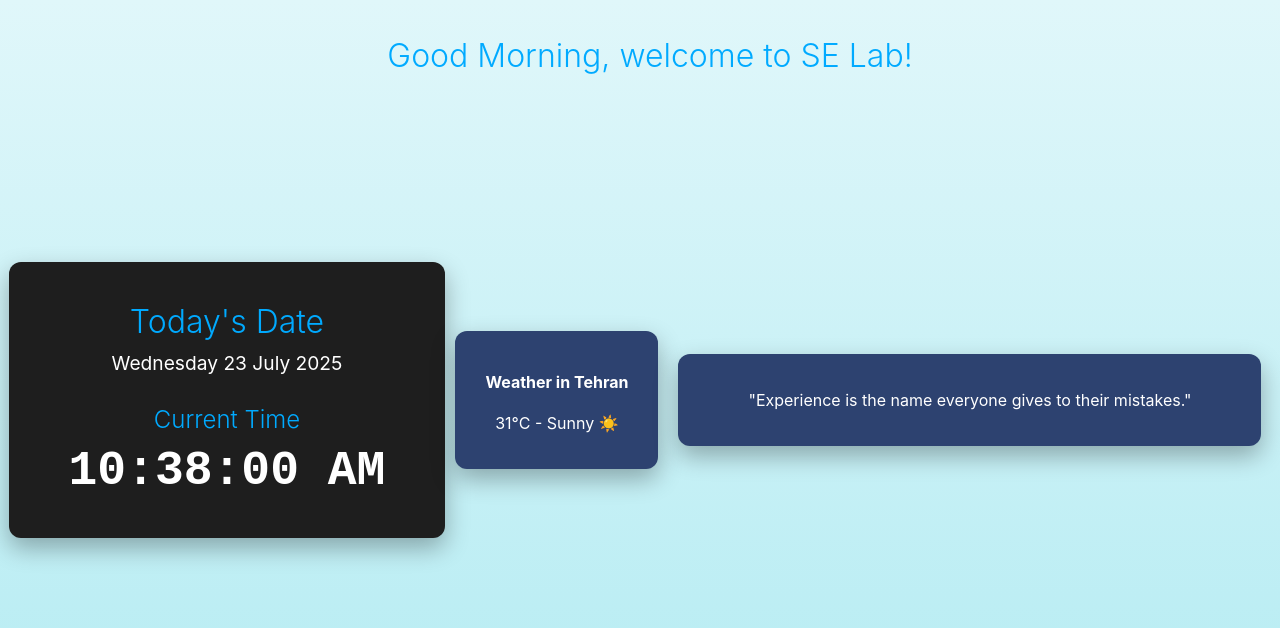
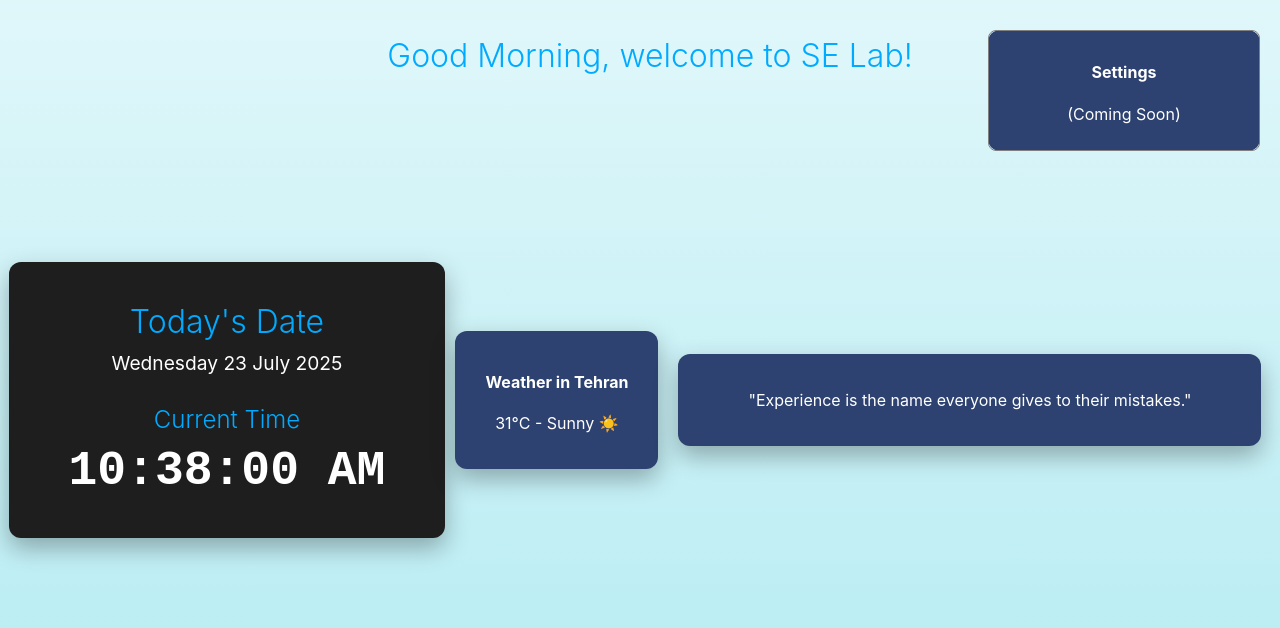
Before and after one commit to SajjadZr/static-frontend, a React (Vite) app: page / in a window 1280 px wide. Shown: the top 628 px of the page. Built offline with nearby package versions, Linux system fonts and the light colour scheme.

Commit message:
feat: add basic settings panel placeholder

```diff
--- a/src/App.tsx
+++ b/src/App.tsx
@@ -12,6 +12,7 @@ import { useState, useEffect } from 'react';
 import './index.css'; // We'll use this for styling
 import Quote from './component/Quote';
 import Weather from './component/weather';
+import SettingsPanel from './component/SettingsPanel';
 import Greeting from './component/Greeting';
 
 
@@ -74,6 +75,10 @@ function App() {
       <div className='greeting'>
         <Greeting />
       </div>
+      <div className='panel'>
+        <SettingsPanel />
+      </div>
+
     </div>
   );
 }
--- /dev/null
+++ b/src/component/SettingsPanel.tsx
@@ -0,0 +1,17 @@
+const SettingsPanel = () => {
+  return (
+    <div style={{
+      border: '1px solid gray',
+      padding: '10px',
+      borderRadius: '8px',
+      marginTop: '20px',
+      width: '250px',
+      margin: '0 auto'
+    }}>
+      <h4>Settings</h4>
+      <p>(Coming Soon)</p>
+    </div>
+  );
+};
+
+export default SettingsPanel;
--- a/src/index.css
+++ b/src/index.css
@@ -88,3 +88,10 @@ h2 {
   padding: 20px 30px;
   border-radius: 12px;
 }
+.panel {
+  position: fixed;
+  right: 20px;
+  top: 30px;
+  background-color: #2d4270;
+  border-radius: 12px;
+}
```
